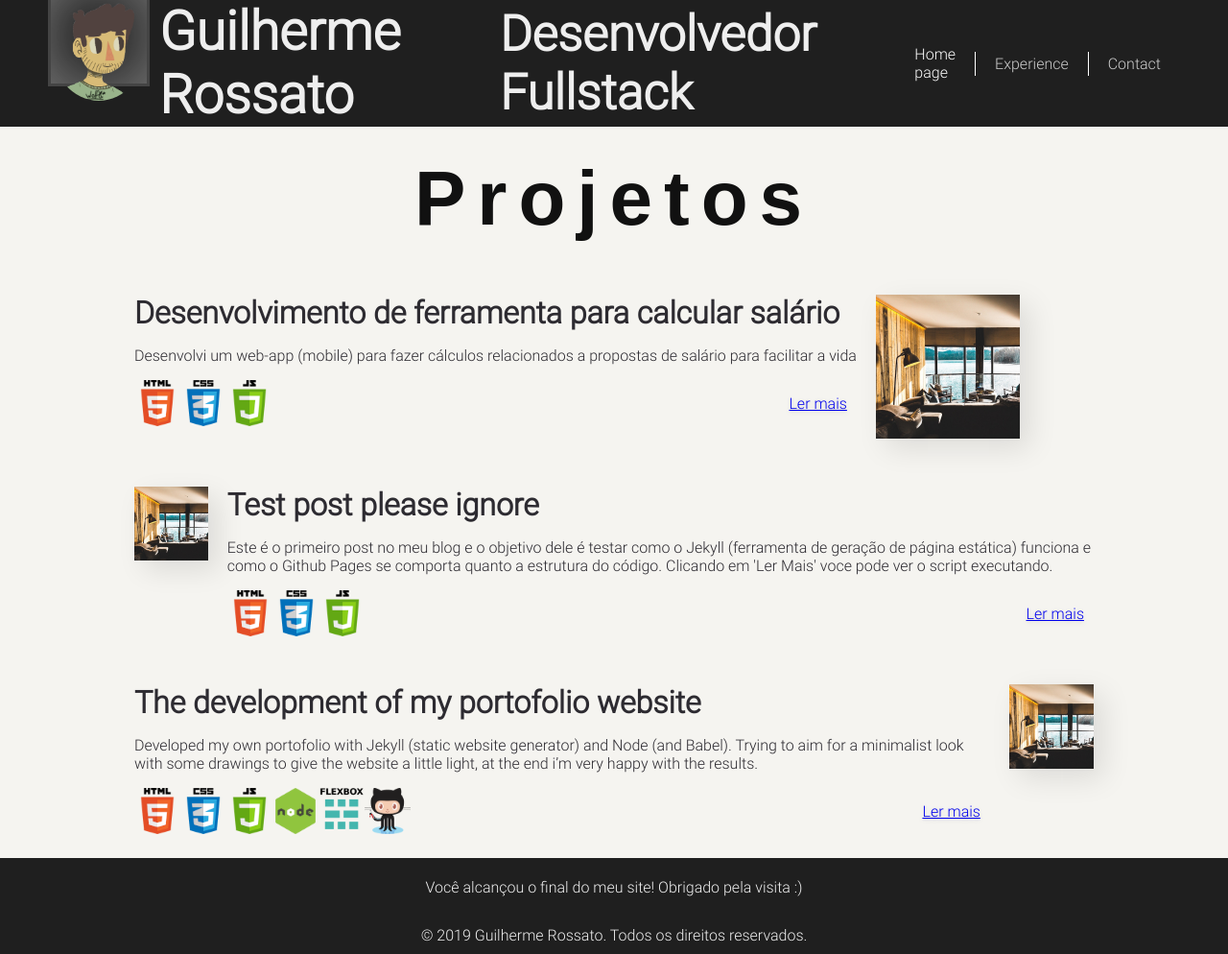
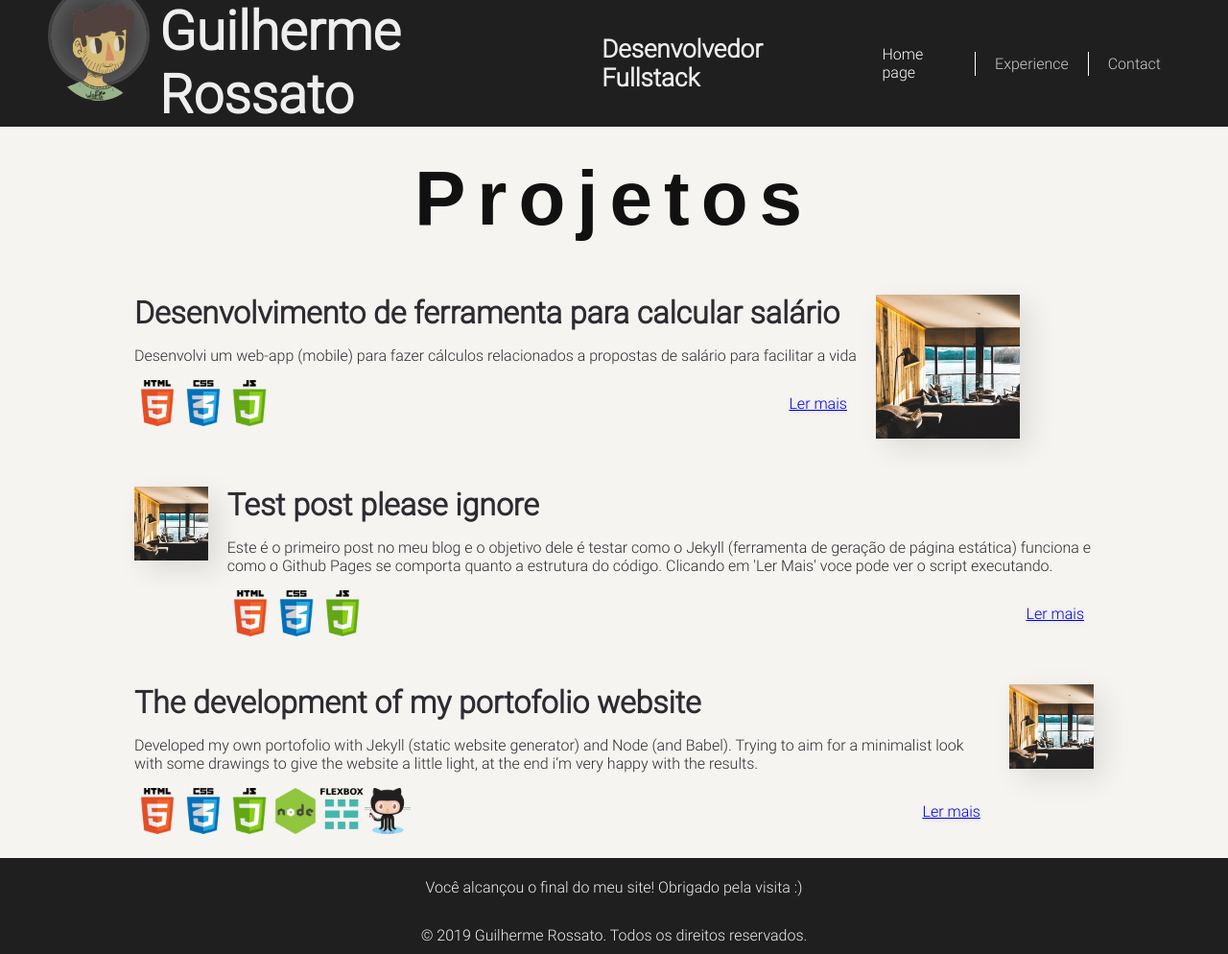
Before and after one commit to GuilhermeRossato/guilhermerossato.github.io, a Jekyll site: the page built from index.html, in a window 1280 px wide. Shown: the whole page at 96% size. Built offline with Jekyll 4.4.1, drawn with Linux system fonts in a browser that asks for light colours; Markdown is read by kramdown in place of the engine named in the settings.

Commit message:
Fixed subtitle font too big on desktop

```diff
--- a/assets/css/main.css
+++ b/assets/css/main.css
@@ -209,11 +209,8 @@ article .footer a {
 	header > .title-wrapper h1 {
 		font-size: 3.5em !important;
 	}
-	header > .title-wrapper > h2 {
+	header > .title-wrapper h2 {
 		font-size: 2vw;
-	}
-	header > .title-wrapper > h2 > .conditional-part {
-		display: none;
 	}
 	header > .nav-wrapper > nav {
 		align-items: center;
@@ -226,6 +223,7 @@ article .footer a {
 		transform: translateY(-16px);
 		box-shadow: inset 0px 0px 61px rgba(255, 255, 255, 0.4);
 		border: 3px solid #444;
+		border-radius: 100%;
 	}
 	article > .description > .title {
 		font-size: 32px;
@@ -236,11 +234,11 @@ article .footer a {
 }
 
 @media screen and (min-width: 1226px) {
-	header > .title-wrapper > h2 {
+	header > .title-wrapper h2 {
 		display: block;
 		font-size: 26px;
 	}
-	header > .title-wrapper > h2 > .conditional-part {
+	header > .title-wrapper h2 > .conditional-part {
 		display: inline;
 	}
 }
```
